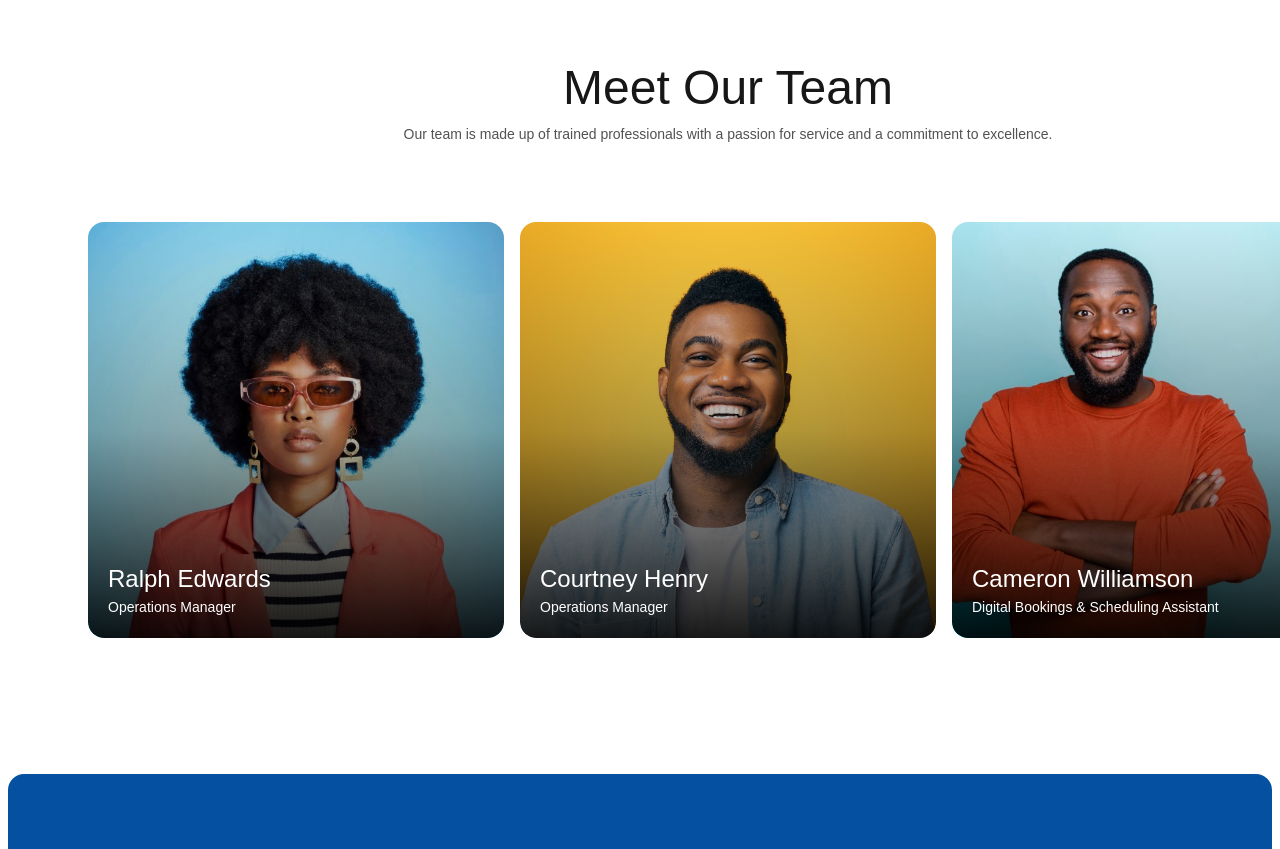
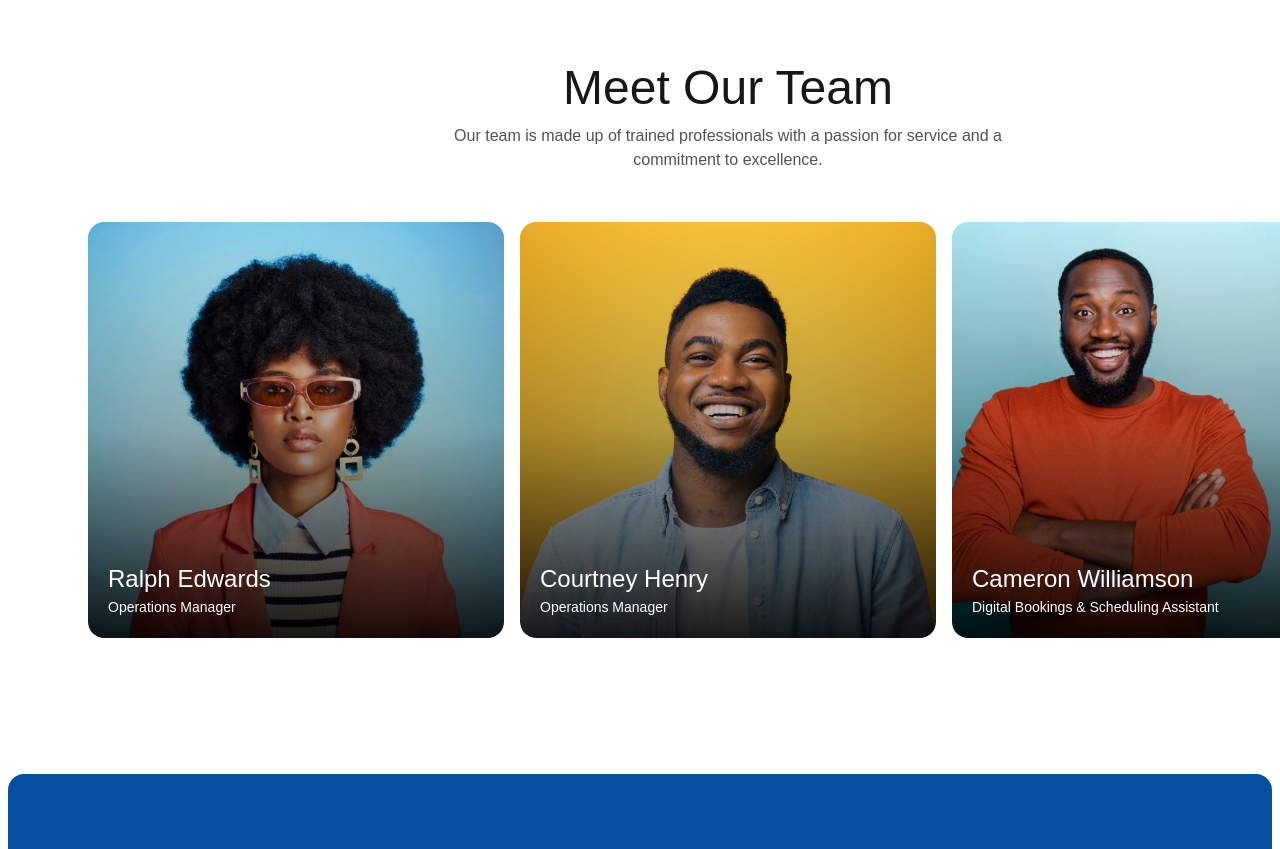
Before and after one commit to S0liddreams/dejavu-website, a Next.js app: page /about in a window 1280 px wide. Shown: the part 3100-3949 px from the top of the page. Built offline with nearby package versions, Linux system fonts and the light colour scheme; a web font is replaced by a local one.

Commit message:
update on contact page
update on contact page

```diff
--- a/src/app/about/page.jsx
+++ b/src/app/about/page.jsx
@@ -158,7 +158,7 @@ const About = () => {
             <p className="text-[#171717] text-center lg:text-[48px] text-[24px] font-medium">
               Meet Our Team
             </p>
-            <p className="text-center text-[14px]  text-[#525252]">
+            <p className="text-center text-[14px] xl:text-[16px] xl:w-[600px]  text-[#525252]">
               Our team is made up of trained professionals with a passion for
               service and a commitment to excellence.
             </p>
--- a/src/app/contactUs/page.jsx
+++ b/src/app/contactUs/page.jsx
@@ -1,5 +1,6 @@
 "use client";
 import Breaadcrumbs from "@/components/breadcrumbs/Breaadcrumbs";
+import Footer from "@/components/Footer/Footer";
 import Header from "@/components/Header/Header";
 import ServiceOptions from "@/components/ServiceOptions/ServiceOptions";
 import Image from "next/image";
@@ -181,7 +182,7 @@ const Contact = () => {
               <div className="lg:h-[75px] pt-[10px] border-t-2 border-[#D4D4D4] text-white">
                 <p className="lg:text-[18px]">Stay connected</p>
 
-                <div className="flex flew-row gap-[8px] items-center ">
+                <div className="flex flew-row gap-[8px] items-center  cursor-pointer ">
                   <div className="rounded-[200px] lg:w-[34px] lg:h-[34px] bg-[#043972]  flex-col items-center flex  gap-[8px]">
                     <FaInstagramSquare className="text-[14px] h-[89px] w-[16px]" />
                   </div>
@@ -200,6 +201,7 @@ const Contact = () => {
           </div>
         </div>
       </div>
+      <Footer/>
     </div>
   );
 };
--- a/src/components/WhatWeStandFor/WhatWeStandFor.jsx
+++ b/src/components/WhatWeStandFor/WhatWeStandFor.jsx
@@ -44,11 +44,11 @@ const features = [
 
 export default function FeaturesGrid() {
   return (
-    <div className="grid gap-6 lg:grid-cols-3 md:grid-cols-2 sm:grid-cols-1 ">
+    <div className="grid gap-6  lg:grid-cols-3 md:grid-cols-2 sm:grid-cols-1 ">
       {features.map((feature, index) => (
         <div
           key={index}
-          className="min-w-[250px]  h-[134px] xl:w-[416px] bg-[#F5F5F5] lg:h-[167px] p-[20px]  rounded-[16px]"
+          className="min-w-[250px]  h-[134px] xl:w-full bg-[#F5F5F5] lg:h-[167px] p-[20px]  rounded-[16px]"
         >
           <div className="flex flex-row justify-between  lg:gap-[16px]">
             <div>
```
